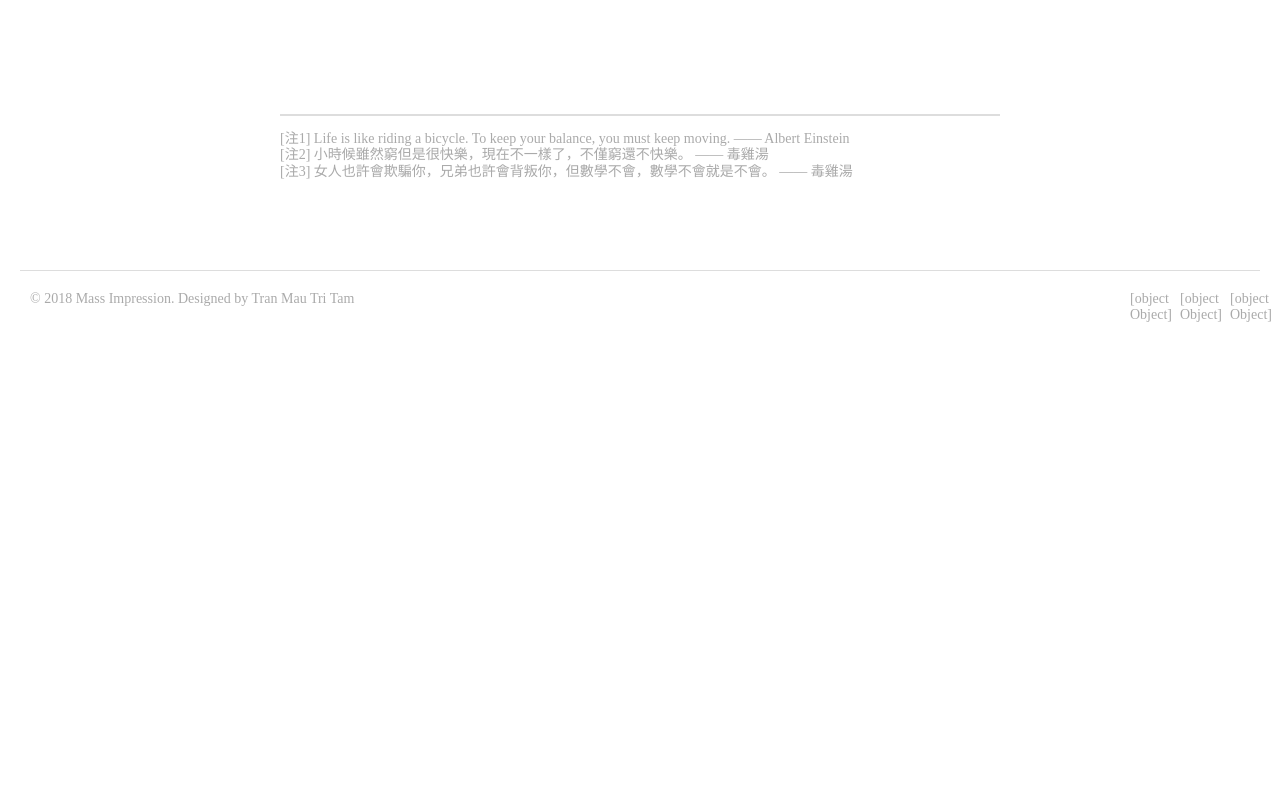
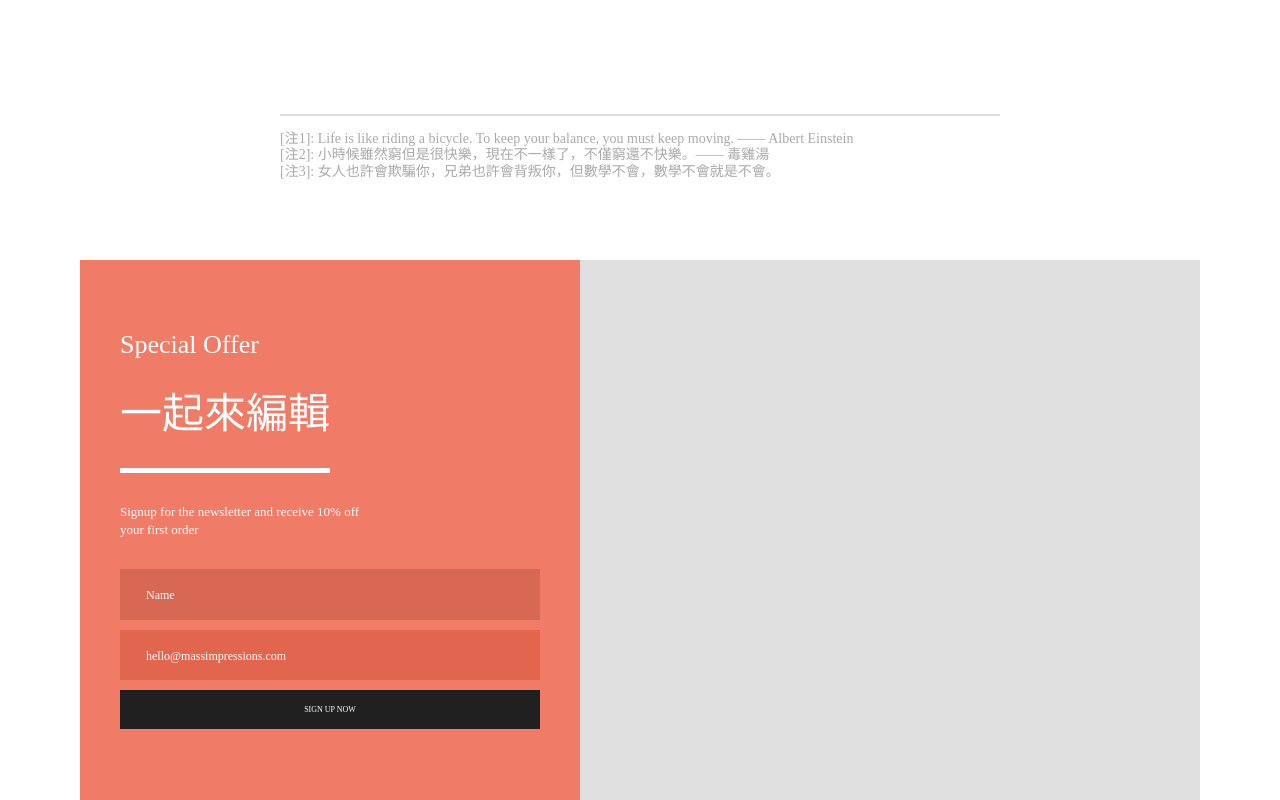
Before and after one commit to NCTU-SYNC/sync, a Next.js app: page /post/1 in a window 1280 px wide. Shown: the part 1120-1920 px from the top of the page. Before the commit the page ends 1523 px from the top, so only its background shows below. Built offline with nearby package versions, Linux system fonts and the light colour scheme.

Commit message:
add fake data new_posts.ts

```diff
--- a/pages/post/[pid].tsx
+++ b/pages/post/[pid].tsx
@@ -7,7 +7,7 @@ import Footer from '~/modules/common/dumb/Footer';
 import Button from '~/modules/common/component/Button';
 import PostContent from '~/modules/post/component/PostContent';
 
-import fake from '~/fake/posts';
+import fake from '~/fake/new_posts';
 
 const Main = styled.main`
   display: flex;
--- /dev/null
+++ b/src/fake/new_posts.ts
@@ -0,0 +1,72 @@
+import { INewPost } from '~/modules/post/interface/IPost';
+
+export default [
+  {
+    'id': 0,
+    'title': '「全港大罷工」爆流血衝突 首度出動裝甲車',
+    'tags': ['Facebook', 'Apple', 'Amazon', 'Netflix', 'Google'],
+    'excerpt': '香港在昨天發起全港大罷工，港警深夜清場再度爆發流血衝突，警方也首度出動裝甲車。對於特首林鄭月娥還是沒有正面回應五大訴求，以及財政司長指出反送中風波削弱外商的投資意願，讓示威者質疑是抹黑，今天罕見舉行記者會回擊。至於媒體關心，如果中共派出解放軍鎮壓該怎麼辦？',
+    'quotes': ['Life is like riding a bicycle. To keep your balance, you must keep moving. —— Albert Einstein', '小時候雖然窮但是很快樂，現在不一樣了，不僅窮還不快樂。—— 毒雞湯', '女人也許會欺騙你，兄弟也許會背叛你，但數學不會，數學不會就是不會。'],
+    'category': '港澳',
+    'createdAt': '2009-08-06T13:45:30',
+    'isPopular': true,
+    'editing': false,
+    'editCount': 89
+  },
+  {
+    'id': 1,
+    'title': '「全港大罷工」爆流血衝突 首度出動裝甲車',
+    'tags': ['hashtag', 'Microsoft', 'Google'],
+    'excerpt': '香港在昨天發起全港大罷工，港警深夜清場再度爆發流血衝突，警方也首度出動裝甲車。對於特首林鄭月娥還是沒有正面回應五大訴求，以及財政司長指出反送中風波削弱外商的投資意願，讓示威者質疑是抹黑，今天罕見舉行記者會回擊。至於媒體關心，如果中共派出解放軍鎮壓該怎麼辦？',
+    'quotes': ['Life is like riding a bicycle. To keep your balance, you must keep moving. —— Albert Einstein', '小時候雖然窮但是很快樂，現在不一樣了，不僅窮還不快樂。—— 毒雞湯', '女人也許會欺騙你，兄弟也許會背叛你，但數學不會，數學不會就是不會。'],
+    'category': '港澳',
+    'createdAt': '2009-08-06T13:45:30',
+    'isPopular': true,
+    'editing': false,
+    'editCount': 89
+  },{
+    'id': 2,
+    'title': '「全港大罷工」爆流血衝突 首度出動裝甲車',
+    'tags': ['hashtag', 'Microsoft', 'Google'],
+    'excerpt': '香港在昨天發起全港大罷工，港警深夜清場再度爆發流血衝突，警方也首度出動裝甲車。對於特首林鄭月娥還是沒有正面回應五大訴求，以及財政司長指出反送中風波削弱外商的投資意願，讓示威者質疑是抹黑，今天罕見舉行記者會回擊。至於媒體關心，如果中共派出解放軍鎮壓該怎麼辦？',
+    'quotes': ['Life is like riding a bicycle. To keep your balance, you must keep moving. —— Albert Einstein', '小時候雖然窮但是很快樂，現在不一樣了，不僅窮還不快樂。—— 毒雞湯', '女人也許會欺騙你，兄弟也許會背叛你，但數學不會，數學不會就是不會。'],
+    'category': '港澳',
+    'createdAt': '2009-08-06T13:45:30',
+    'isPopular': true,
+    'editing': false,
+    'editCount': 89
+  },{
+    'id': 3,
+    'title': '「全港大罷工」爆流血衝突 首度出動裝甲車',
+    'tags': ['hashtag', 'Microsoft', 'Google'],
+    'excerpt': '香港在昨天發起全港大罷工，港警深夜清場再度爆發流血衝突，警方也首度出動裝甲車。對於特首林鄭月娥還是沒有正面回應五大訴求，以及財政司長指出反送中風波削弱外商的投資意願，讓示威者質疑是抹黑，今天罕見舉行記者會回擊。至於媒體關心，如果中共派出解放軍鎮壓該怎麼辦？',
+    'quotes': ['Life is like riding a bicycle. To keep your balance, you must keep moving. —— Albert Einstein', '小時候雖然窮但是很快樂，現在不一樣了，不僅窮還不快樂。—— 毒雞湯', '女人也許會欺騙你，兄弟也許會背叛你，但數學不會，數學不會就是不會。'],
+    'category': '港澳',
+    'createdAt': '2009-08-06T13:45:30',
+    'isPopular': true,
+    'editing': false,
+    'editCount': 89
+  },{
+    'id': 4,
+    'title': '「全港大罷工」爆流血衝突 首度出動裝甲車',
+    'tags': ['hashtag', 'Microsoft', 'Google'],
+    'excerpt': '香港在昨天發起全港大罷工，港警深夜清場再度爆發流血衝突，警方也首度出動裝甲車。對於特首林鄭月娥還是沒有正面回應五大訴求，以及財政司長指出反送中風波削弱外商的投資意願，讓示威者質疑是抹黑，今天罕見舉行記者會回擊。至於媒體關心，如果中共派出解放軍鎮壓該怎麼辦？',
+    'quotes': ['Life is like riding a bicycle. To keep your balance, you must keep moving. —— Albert Einstein', '小時候雖然窮但是很快樂，現在不一樣了，不僅窮還不快樂。—— 毒雞湯', '女人也許會欺騙你，兄弟也許會背叛你，但數學不會，數學不會就是不會。'],
+    'category': '港澳',
+    'createdAt': '2009-08-06T13:45:30',
+    'isPopular': true,
+    'editing': false,
+    'editCount': 89
+  },{
+    'id': 5,
+    'title': '「全港大罷工」爆流血衝突 首度出動裝甲車',
+    'tags': ['hashtag', 'Microsoft', 'Google'],
+    'excerpt': '香港在昨天發起全港大罷工，港警深夜清場再度爆發流血衝突，警方也首度出動裝甲車。對於特首林鄭月娥還是沒有正面回應五大訴求，以及財政司長指出反送中風波削弱外商的投資意願，讓示威者質疑是抹黑，今天罕見舉行記者會回擊。至於媒體關心，如果中共派出解放軍鎮壓該怎麼辦？',
+    'quotes': ['Life is like riding a bicycle. To keep your balance, you must keep moving. —— Albert Einstein', '小時候雖然窮但是很快樂，現在不一樣了，不僅窮還不快樂。—— 毒雞湯', '女人也許會欺騙你，兄弟也許會背叛你，但數學不會，數學不會就是不會。'],
+    'category': '港澳',
+    'createdAt': '2009-08-06T13:45:30',
+    'isPopular': true,
+    'editing': false,
+    'editCount': 89
+  },
+] as INewPost[];
--- a/src/modules/post/component/PostContent.tsx
+++ b/src/modules/post/component/PostContent.tsx
@@ -2,12 +2,13 @@ import React from 'react';
 import styled from 'styled-components';
 
 import Chip from '~/modules/common/component/Chip';
+import OfferBlock from '~/modules/common/dumb/OfferBlock';
 
-import { IPost } from '../interface/IPost';
+import { INewPost } from '../interface/IPost';
 
 interface IProps {
   className?: string;
-  post: IPost;
+  post: INewPost;
 }
 
 const Main = styled.div`
@@ -51,39 +52,58 @@ const Blank = styled.div`
   margin-bottom: 15px;
 `;
 
+const TagMain = styled.div`
+  width: 100%;
+`;
+
+const QuoteMain = styled.div`
+  width: 100%;
+  margin-bottom: 40px;
+`;
+
 const Quote = styled.div`
   width: 100%;
   color: ${props => props.theme.textLightMedium};
   font-size: 14px;
 `;
 
+const OfferMain = styled.main`
+  display: flex;
+  padding: 20px 40px;
+`;
+
+
 const PostContent = ({ post, className }: IProps) => (
+  <>
     <Main className={className}>
       <Body>
         {
           post &&
           <>
             <Title>{post.title}</Title>
-          <Chip size={25}>#hashtag</Chip>
-          <Chip size={25}>#Microsoft</Chip>
-          <Chip size={25}>#Google</Chip>
+            <TagMain>
+              {post.tags && post.tags.map(tag => <Chip key={tag} size={25}>#{tag}</Chip>)}
+            </TagMain>
             <Content>
               <Img/>
               <Excerpt>{post.excerpt}</Excerpt>
               <Img/>
               <Excerpt>{post.excerpt}</Excerpt>
               <Blank/>
-            <Quote>[注1] Life is like riding a bicycle. To keep your balance, you must keep moving.
-—— Albert Einstein</Quote>
-            <Quote>[注2] 小時候雖然窮但是很快樂，現在不一樣了，不僅窮還不快樂。
-—— 毒雞湯</Quote>
-            <Quote>[注3] 女人也許會欺騙你，兄弟也許會背叛你，但數學不會，數學不會就是不會。
-—— 毒雞湯</Quote>
+              <QuoteMain>
+                {
+                  post.quotes && post.quotes.map((quote, index) =>
+                    <Quote key={quote}>{`[注${index+1}]: ${quote}`}</Quote>
+                  )
+                }
+              </QuoteMain>
             </Content>
           </>
         }
       </Body>
     </Main>
+    <OfferMain><OfferBlock/></OfferMain>
+  </>
 );
 
 export default PostContent;
```
Also changed, not shown: src/modules/post/interface/IPost.ts (+13 -0 lines). Lines whose indentation alone changed are shown as unchanged.
